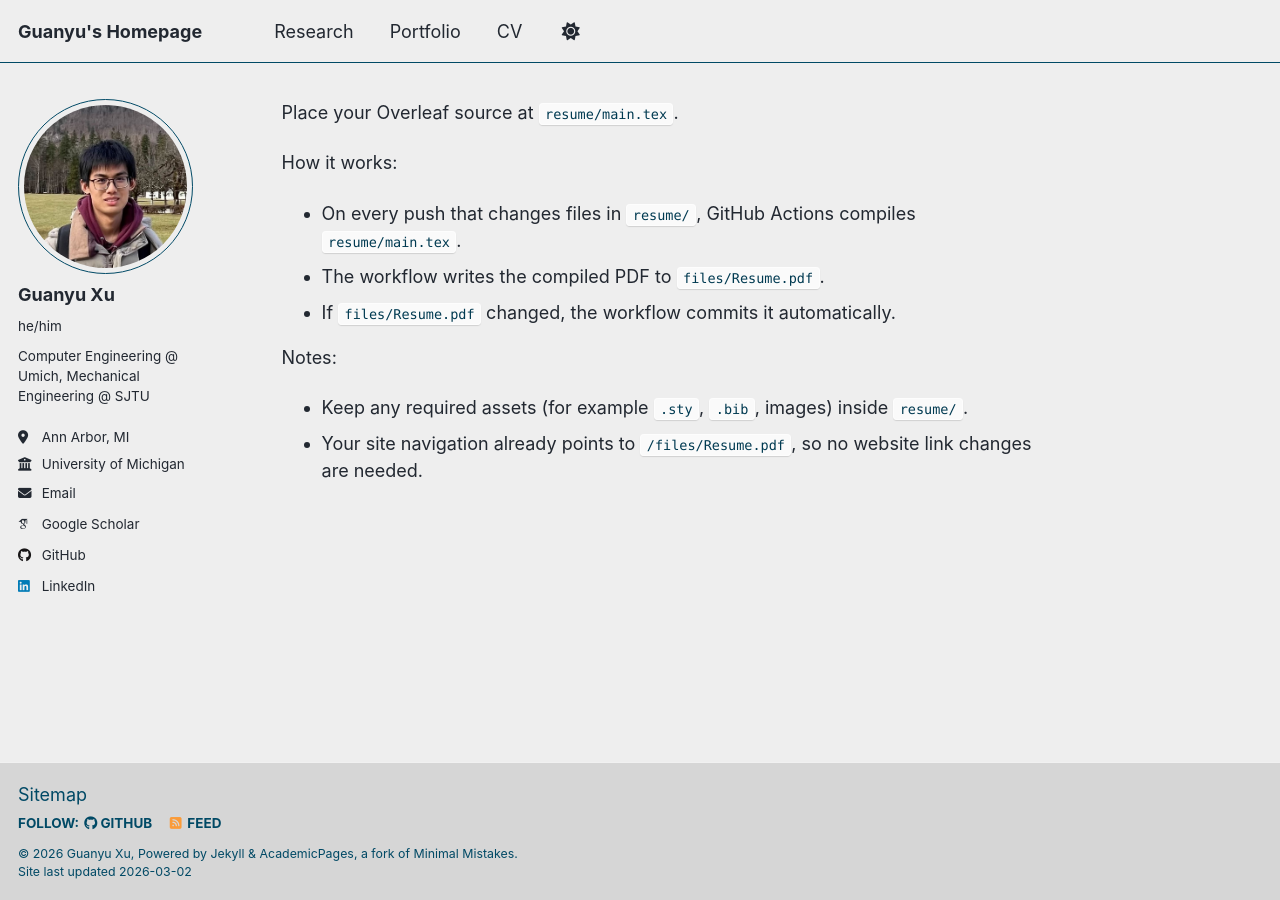
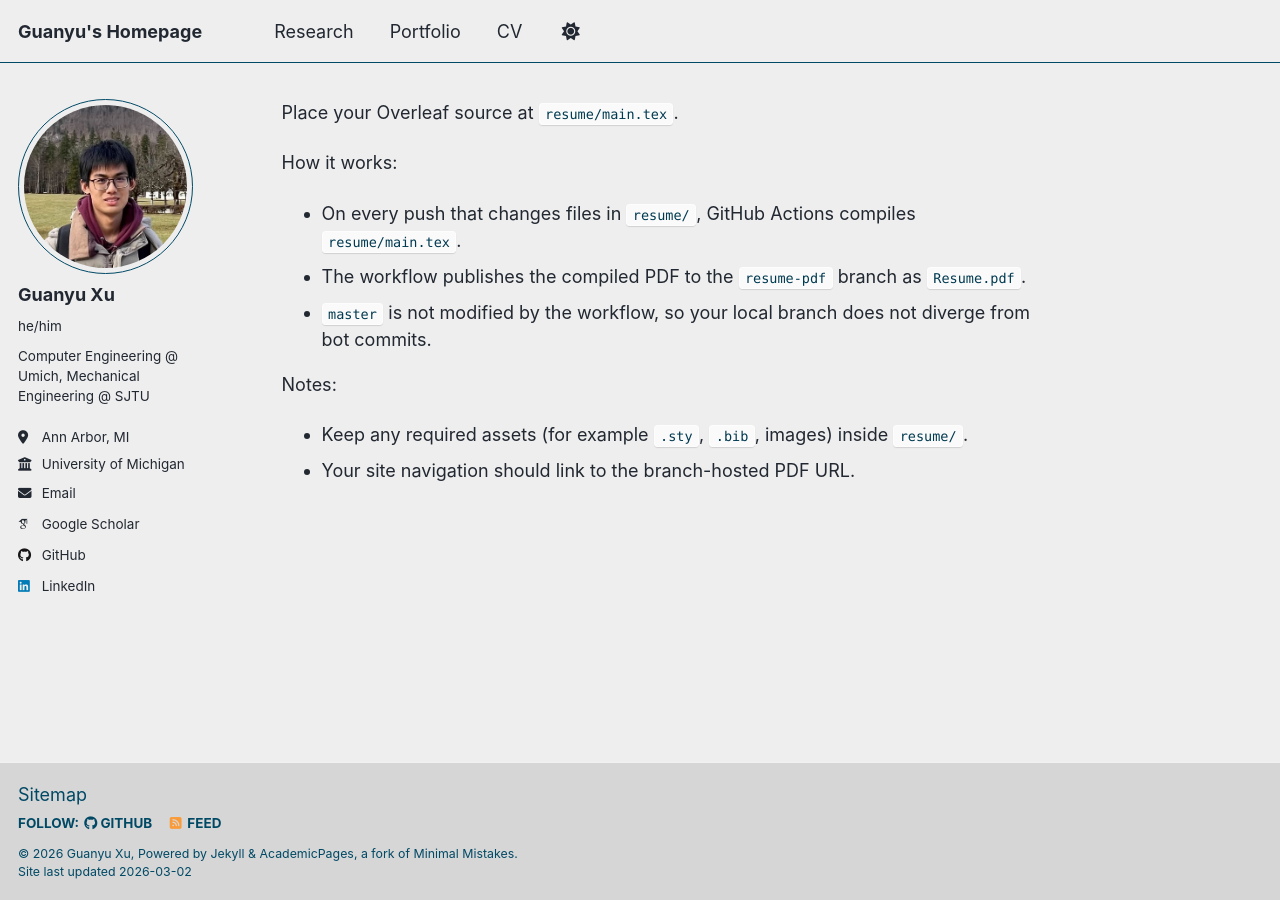
Before and after one commit to XuGuaaaanyu/XuGuaaaanyu.github.io, a Jekyll site: the page built from resume/README.md, in a window 1280 px wide. Built offline with Jekyll 4.4.1, drawn with Linux system fonts in a browser that asks for light colours; some web fonts are replaced; our own code applies the rules of GitHub Pages for plain Markdown files; a script that is not in the unit is left out.

Commit message:
chore: avoid resume PDF bot commits on master

```diff
--- a/_data/navigation.yml
+++ b/_data/navigation.yml
@@ -15,7 +15,7 @@
     url: /portfolio/
 
   - title: "CV"
-    url: /files/Resume.pdf
+    url: https://raw.githubusercontent.com/XuGuaaaanyu/XuGuaaaanyu.github.io/resume-pdf/Resume.pdf
 
   #- title: "Blog Posts"
   #  url: /year-archive/
--- a/resume/README.md
+++ b/resume/README.md
@@ -2,9 +2,9 @@
 
 How it works:
 - On every push that changes files in `resume/`, GitHub Actions compiles `resume/main.tex`.
-- The workflow writes the compiled PDF to `files/Resume.pdf`.
-- If `files/Resume.pdf` changed, the workflow commits it automatically.
+- The workflow publishes the compiled PDF to the `resume-pdf` branch as `Resume.pdf`.
+- `master` is not modified by the workflow, so your local branch does not diverge from bot commits.
 
 Notes:
 - Keep any required assets (for example `.sty`, `.bib`, images) inside `resume/`.
-- Your site navigation already points to `/files/Resume.pdf`, so no website link changes are needed.
+- Your site navigation should link to the branch-hosted PDF URL.
```
Also changed, not shown: .github/workflows/build_resume_pdf.yml.
